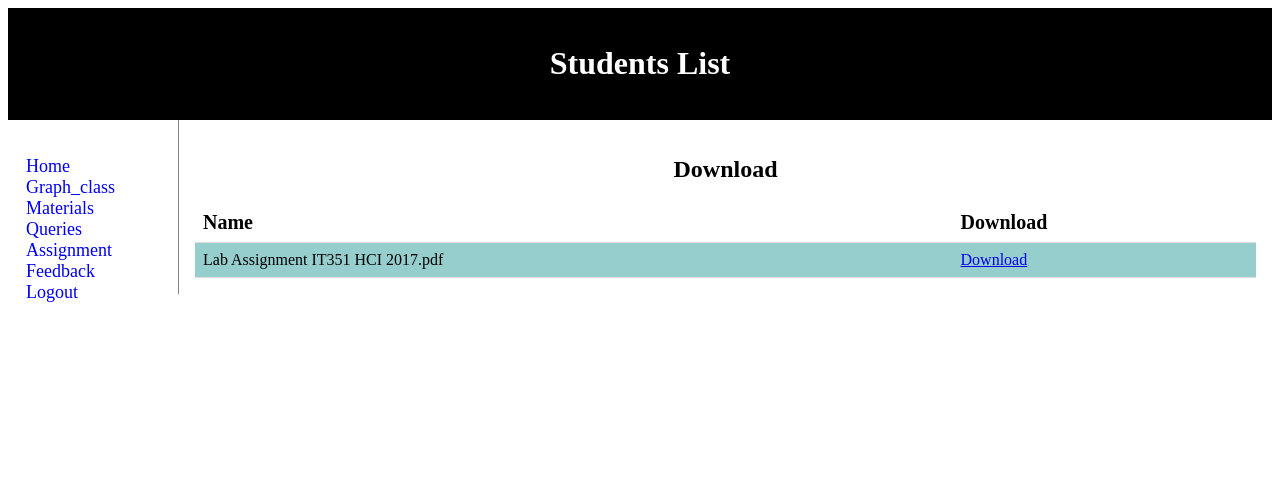
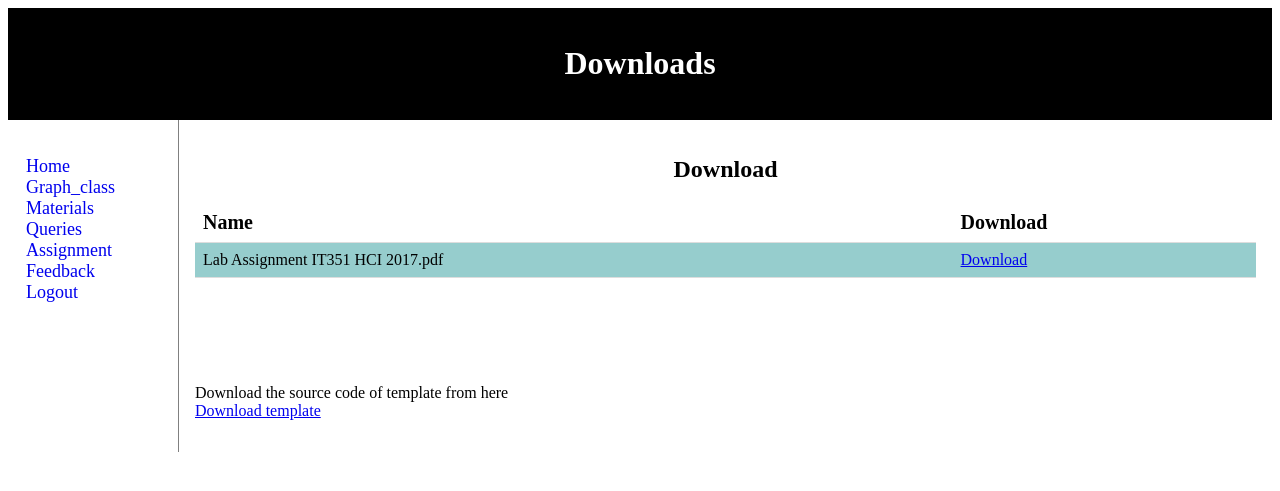
Before and after one commit to Dharani479/HCI, a PHP site: page /download_s.php in a window 1280 px wide. Shown: the top 491 px of the page. Run offline with PHP 8.4, Linux system fonts and the light colour scheme; the visitor is signed in with stand-in values (Sample User, id 1); data comes from the database, SQL or seed files in the repository.

Commit message:
Update download_s.php

```diff
--- a/download_s.php
+++ b/download_s.php
@@ -69,7 +69,7 @@ tr:nth-child(even){background-color:#96CDCD}
 <div class="container">
 
 <header>
-   <h1>Students List</h1>
+   <h1>Downloads</h1>
 </header>
 
 <nav>
@@ -118,6 +118,12 @@ $sql="SELECT * from download";
 		}
 		?>
 		</table>
+	<br><br><br><br><br>
+		<p>
+			Download the source code of template from here<br>
+			<a href="https://github.com/Dharani479/HCI">Download template</a><br>
+
+		</p>
 		</article>
 
 		</div>
```
